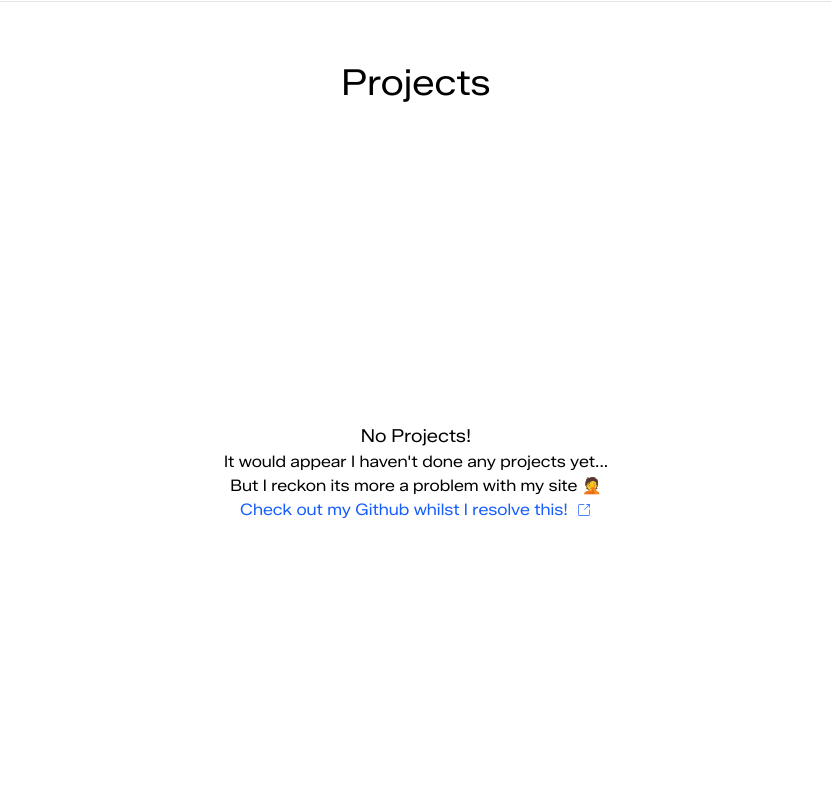
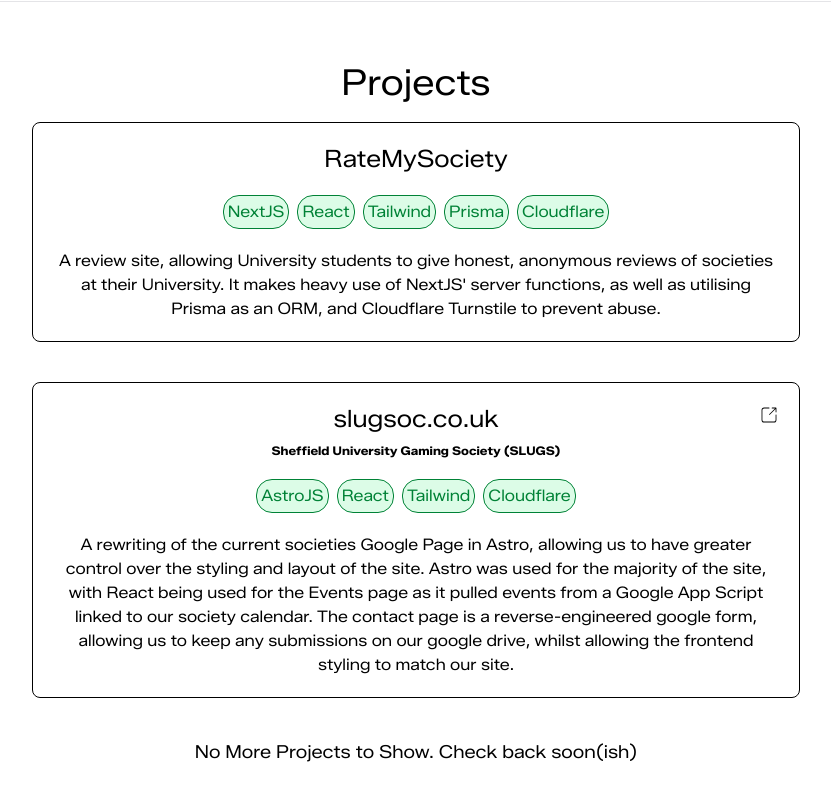
Before and after one commit to OGD311/uk.co.ogoodwinday_nextjs, a Next.js app: page / in a window 1280 px wide. Shown: the part 1760-2561 px from the top of the page, without its empty margins (384-1215 px from the left). Built offline with nearby package versions, Linux system fonts and the light colour scheme.

Commit message:
Added some more fields to experience. Started to populate projects.

```diff
--- a/public/data/experience.ts
+++ b/public/data/experience.ts
@@ -6,15 +6,18 @@
         roles: ["Senior Technical Officer"],
         description: "string",
         dateStart: new Date(2025, 3, 1),
+        link: "https://slugsoc.co.uk"
     },
     {
         company: "Sheffield Ethical Student Hackers",
         roles: ["Technical Officer"],
         dateStart: new Date(2024, 9, 21),
+        link: "https://shefesh.com"
     },
     {
         company: "Enactus Sheffield",
         roles: ["CodeCreators Lead", "CodeCreators Mentor"],
         dateStart: new Date(2024, 9, 16),
+        link: "https://www.enactussheffield.org/codecreators"
     },
 ];
--- a/public/data/projects.ts
+++ b/public/data/projects.ts
@@ -1,5 +1,17 @@
 import { PROJECT } from "@/constants/interfaces";
 
 export const projects: PROJECT[] = [
+    {
+        title: "RateMySociety",
+        tools: ["NextJS", "React", "Tailwind", "Prisma", "Cloudflare"],
+        description: "A review site, allowing University students to give honest, anonymous reviews of societies at their University. It makes heavy use of NextJS' server functions, as well as utilising Prisma as an ORM, and Cloudflare Turnstile to prevent abuse.",
+    },
+    {
+        title: "slugsoc.co.uk",
+        tools: ["AstroJS", "React", "Tailwind", "Cloudflare"],
+        description: "A rewriting of the current societies Google Page in Astro, allowing us to have greater control over the styling and layout of the site. Astro was used for the majority of the site, with React being used for the Events page as it pulled events from a Google App Script linked to our society calendar. The contact page is a reverse-engineered google form, allowing us to keep any submissions on our google drive, whilst allowing the frontend styling to match our site.",
+        link: "https://slugsoc.co.uk",
+        company: "Sheffield University Gaming Society (SLUGS)"
+    }
 
 ];
```
